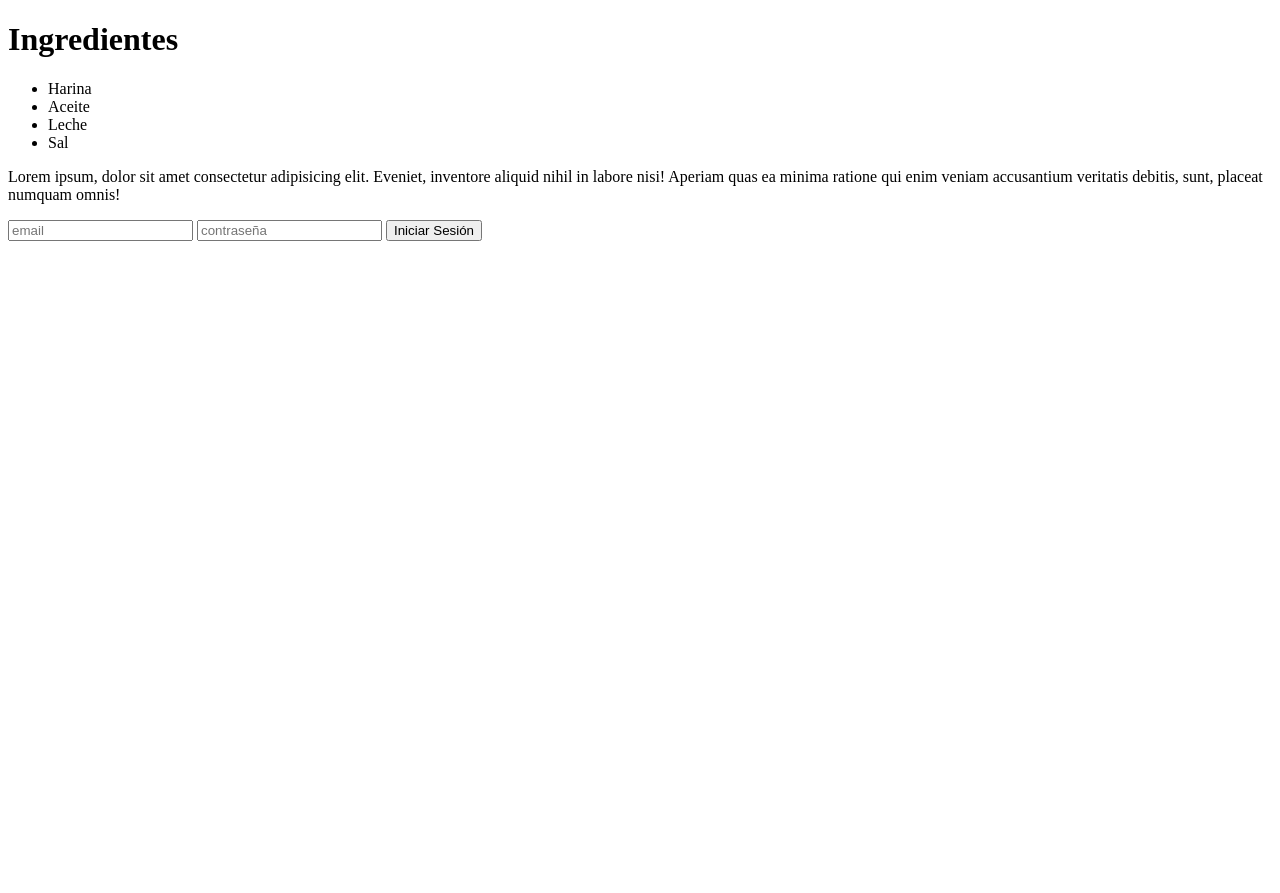
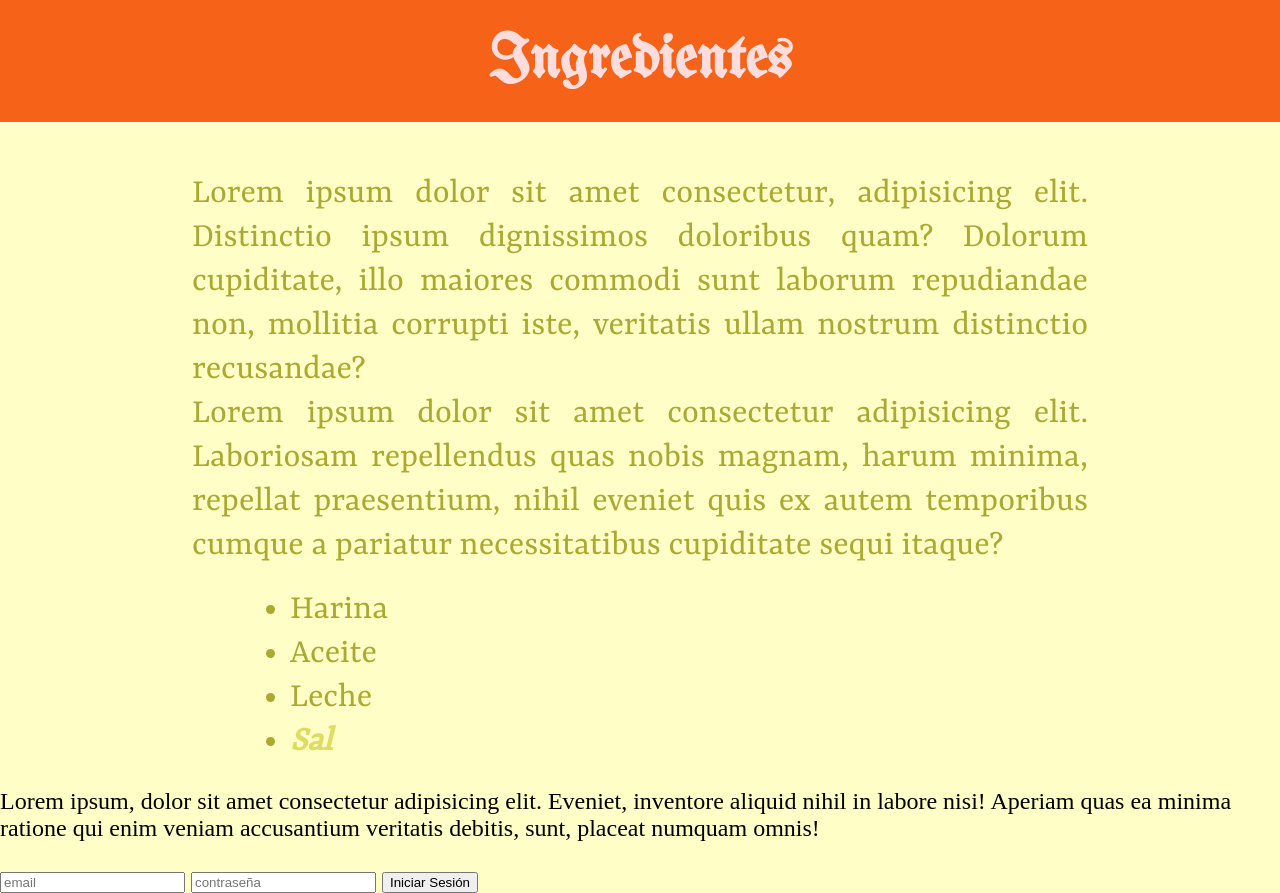
Before and after one commit to MirioVasquez/PracticasPy, a Flask app: page / in a window 1280 px wide. Before the commit the page ends 241 px from the top, so only its background shows below. Run offline with Flask 3, Linux system fonts and the light colour scheme.

Commit message:
Cambios HTML

```diff
--- /dev/null
+++ b/Flask HTML/static/styles/home.css
@@ -0,0 +1,36 @@
+body{
+    background-color:#fffec7;
+    margin: 0;
+    padding: 0;
+    font-size: 24px;
+}
+
+h1{
+    text-align: center;
+    background-color:#f56218;
+    margin: 0;
+    font-size: 2.5em;
+    padding: 30px 0;
+    font-family: UniMag;
+    color: #ffdddd;
+    font-weight: bolder;
+}
+h1 ~ p, ul{
+    font-family: "Yrsa";
+    font-size: 1.5em;
+    text-align: justify;
+    margin: auto;
+    width: 70%;
+    color: #aaaa33;
+}
+h1 + p{
+    margin-top: 50px;
+}
+ul{
+    margin: 20px 0;
+    margin-left: 250px;
+}
+li > em{
+    font-weight: bolder;
+    color: #dddd66;
+}
--- a/Flask HTML/templates/pdg.html
+++ b/Flask HTML/templates/formulario.html
@@ -1,7 +1,7 @@
 {% extends 'base.html' %}
 {% block head %}
     <title>Formulario</title>
-    <link rel="stylesheet" href="{{ url_for('static', filename='styles/style.css')}}">
+    <link rel="stylesheet" href="{{ url_for('static', filename='styles/formulario.css')}}">
 {% endblock %}
 {% block content %}
     <div class="container">
@@ -34,7 +34,7 @@
                         <option value="DNI">DNI</option>
                         <option value="CE">CE</option>
                     </select>
-                    <input class="formulario_input select_input" id="tipo_documento" type="num" placeholder="1234567">
+                    <input class="formulario_input" id="tipo_documento" type="number" max="9999999" placeholder="1234567">
                 </div>
             </fieldset>
             <div class="div_element">
--- a/Flask HTML/templates/home.html
+++ b/Flask HTML/templates/home.html
@@ -1,15 +1,20 @@
 {% extends 'base.html' %}
-{% block title %}
-    Home Page
+{% block head %}
+    <title>Home</title>
+    <link rel="stylesheet" href="{{ url_for('static', filename='styles/home.css')}}">
 {% endblock %}
 {% block content %}
     <div>
         <h1>Ingredientes</h1>
+        <p>Lorem ipsum dolor sit amet consectetur, adipisicing elit. Distinctio ipsum dignissimos doloribus quam? Dolorum cupiditate, illo maiores commodi sunt laborum repudiandae non, mollitia corrupti iste, veritatis ullam nostrum distinctio recusandae?</p>
+        <p>Lorem ipsum dolor sit amet consectetur adipisicing elit. Laboriosam repellendus quas nobis magnam, harum minima, repellat praesentium, nihil eveniet quis ex autem temporibus cumque a pariatur necessitatibus cupiditate sequi itaque?</p>
+    </div>
+    <div>
         <ul>
-            <li class="faltante">Harina</li>
+            <li>Harina</li>
             <li>Aceite</li>
             <li>Leche</li>
-            <li class="faltante">Sal</li>
+            <li><em>Sal</em></li>
         </ul>
         <p>Lorem ipsum, dolor sit amet consectetur <span>adipisicing elit.</span> Eveniet, inventore aliquid nihil in labore nisi! Aperiam quas ea minima ratione qui enim veniam accusantium veritatis debitis, sunt, placeat numquam omnis!</p>
 
--- a/Flask HTML/web.py
+++ b/Flask HTML/web.py
@@ -8,9 +8,9 @@ app = Flask(__name__)
 def home():
     return render_template('home.html')
 
-@app.route('/pdg')
+@app.route('/frm')
 def pdg():
-    return render_template('pdg.html')
+    return render_template('formulario.html')
 
 @app.route('/exc')
 def exc():
```
Also changed, not shown: Flask HTML/static/styles/formulario.css (renamed from Flask HTML/static/styles/style.css, +11 -1 lines), Flask HTML/static/styles/terminos.css (+17 -6 lines), Flask HTML/templates/terminos.html (+9 -9 lines), 1 other file.
